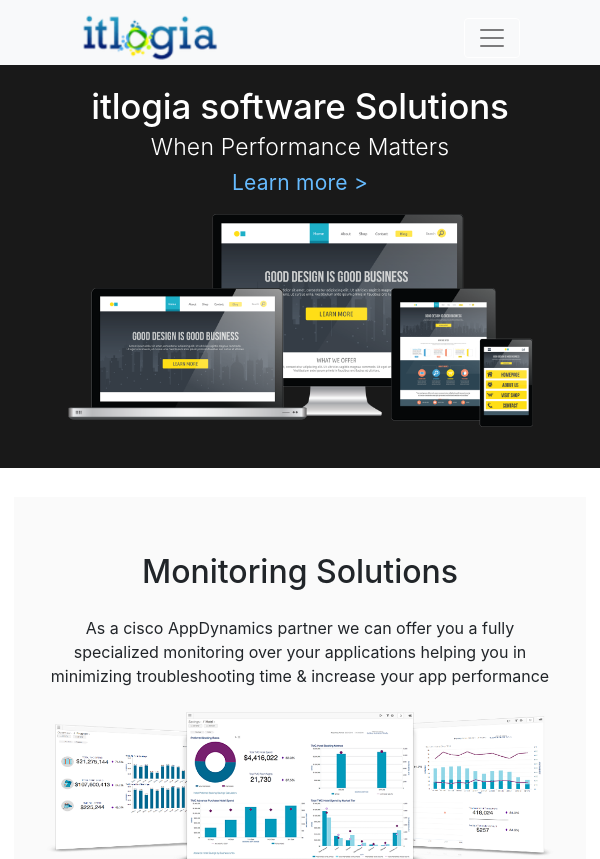
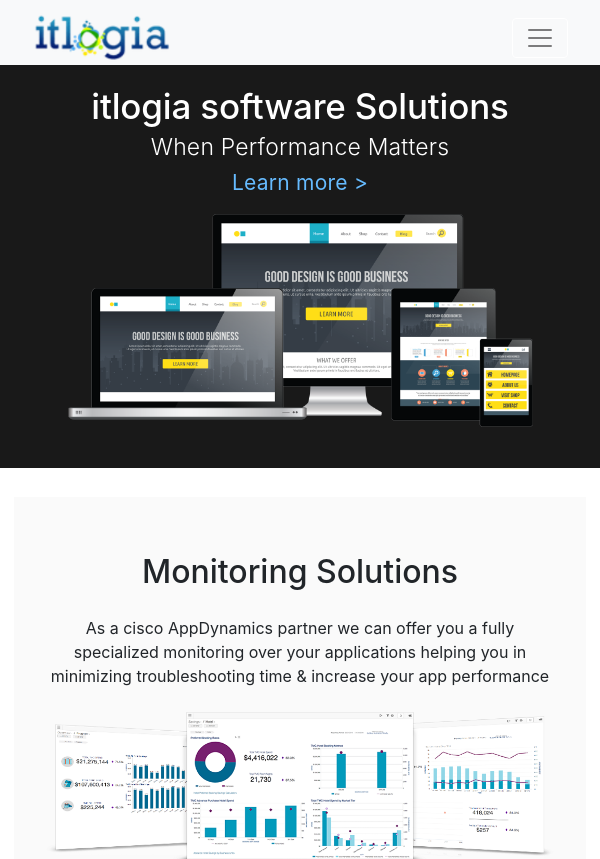
Before and after one commit to amrgamal91/itlogia-kuwait-website, a plain HTML site: page index.html in a window 600 px wide. Shown: the top 859 px of the page. Drawn offline with nearby package versions, Linux system fonts and the light colour scheme.

Commit message:
adiusting brand image

```diff
--- a/css/styles.css
+++ b/css/styles.css
@@ -86,6 +86,25 @@ a:hover {
   .page-header {
     background: var(--red);
   }
+  .navbar {
+    max-height: 65px;
+    padding-left: 2rem;
+    padding-right: 2rem;
+  }
+}
+@media screen and (max-width: 650 px) {
+  .navbar {
+    max-height: 65px;
+    padding-left: 5rem;
+    padding-right: 5rem;
+  }
+}
+@media screen and (min-width: 400px) {
+  .navbar {
+    max-height: 65px;
+    padding-left: 2rem;
+    padding-right: 2rem;
+  }
 }
 /* banner section */
 .home {
@@ -128,8 +147,8 @@ a:hover {
 }
 .navbar {
   max-height: 65px;
-  padding-left: 5rem;
-  padding-right: 5rem;
+  /* padding-left: 5rem;
+  padding-right: 5rem; */
 }
 .navbar .navbar-brand img {
   max-height: 50px;
```
